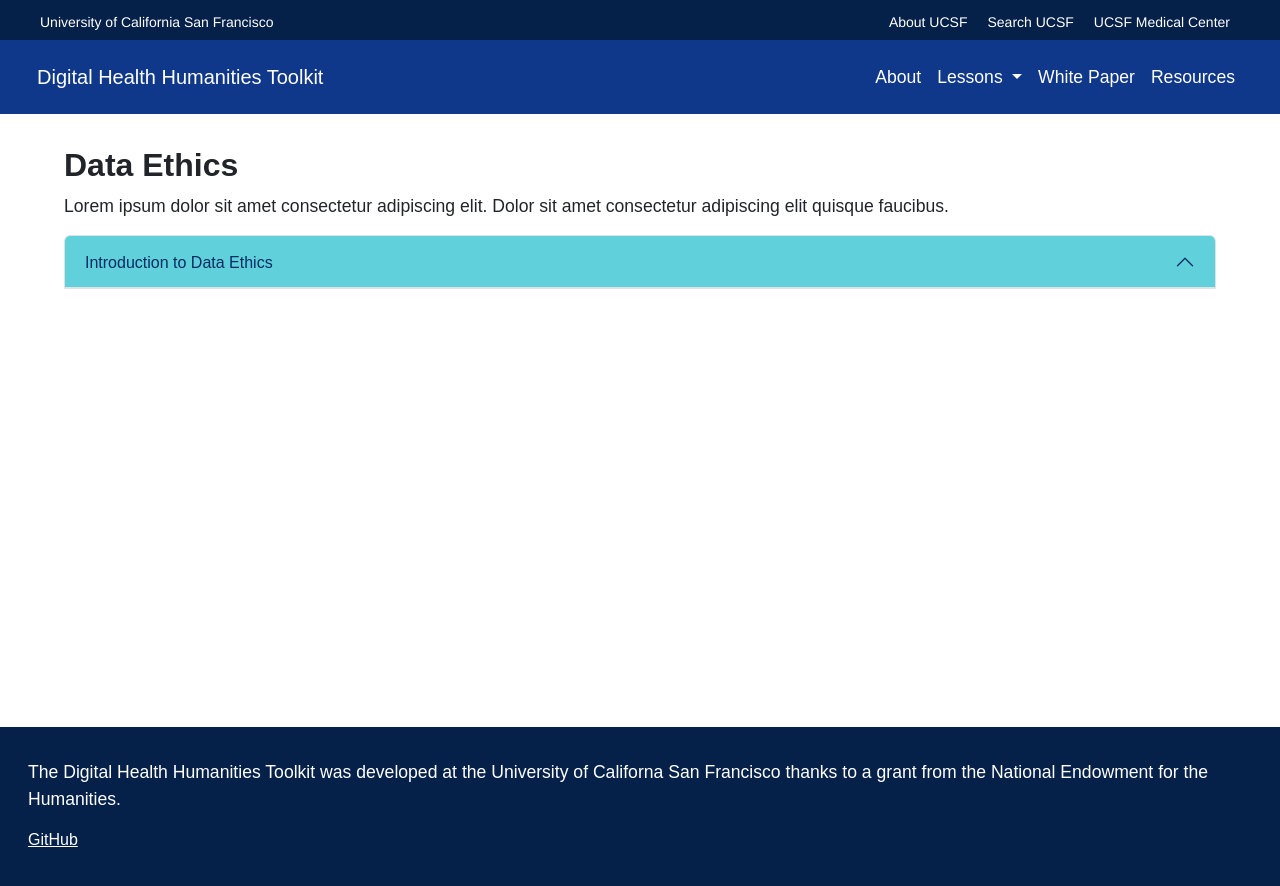
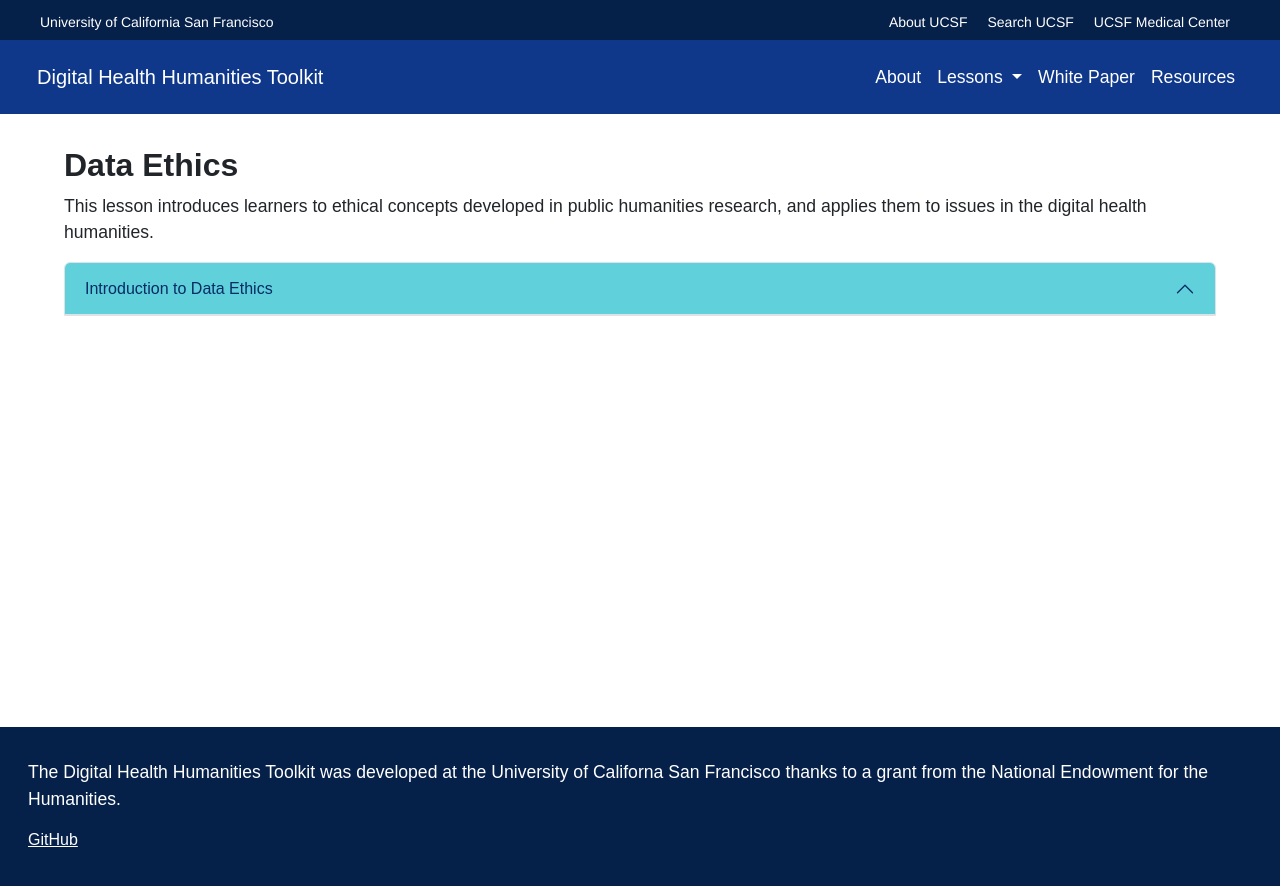
Before and after one commit to DigitalHealthHumanities/toolkit, a Jekyll site: the page built from _lessons/3-0-0_dataethics.md, in a window 1280 px wide. Shown: the top 886 px of the page. Built offline with Jekyll 4.4.1, drawn with Linux system fonts in a browser that asks for light colours.

Commit message:
Update 3-0-0_dataethics.md

```diff
--- a/_lessons/3-0-0_dataethics.md
+++ b/_lessons/3-0-0_dataethics.md
@@ -2,6 +2,6 @@
 layout: lessongroup
 group: dataethics
 title: "Data Ethics"
-description: "Lorem ipsum dolor sit amet consectetur adipiscing elit. Dolor sit amet consectetur adipiscing elit quisque faucibus."
+description: "This lesson introduces learners to ethical concepts developed in public humanities research, and applies them to issues in the digital health humanities."
 permalink: /lessons/dataethics
 ---
```
